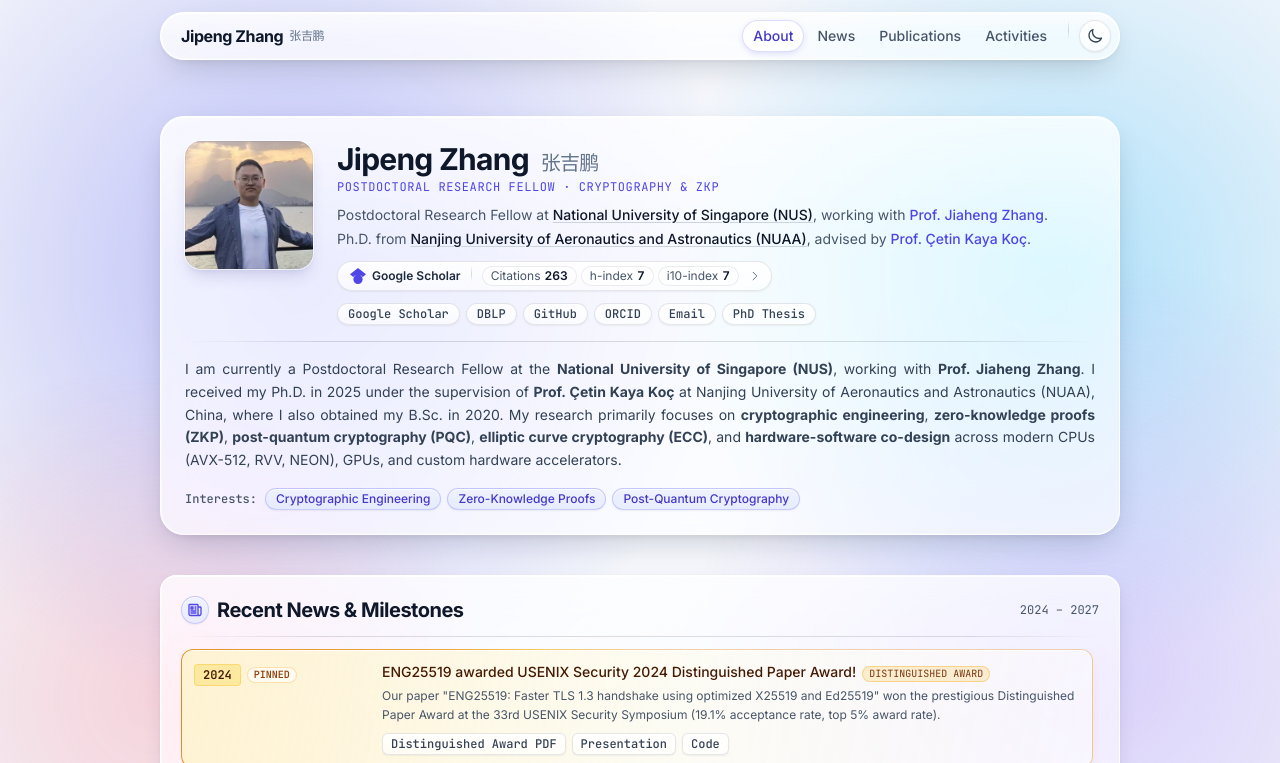
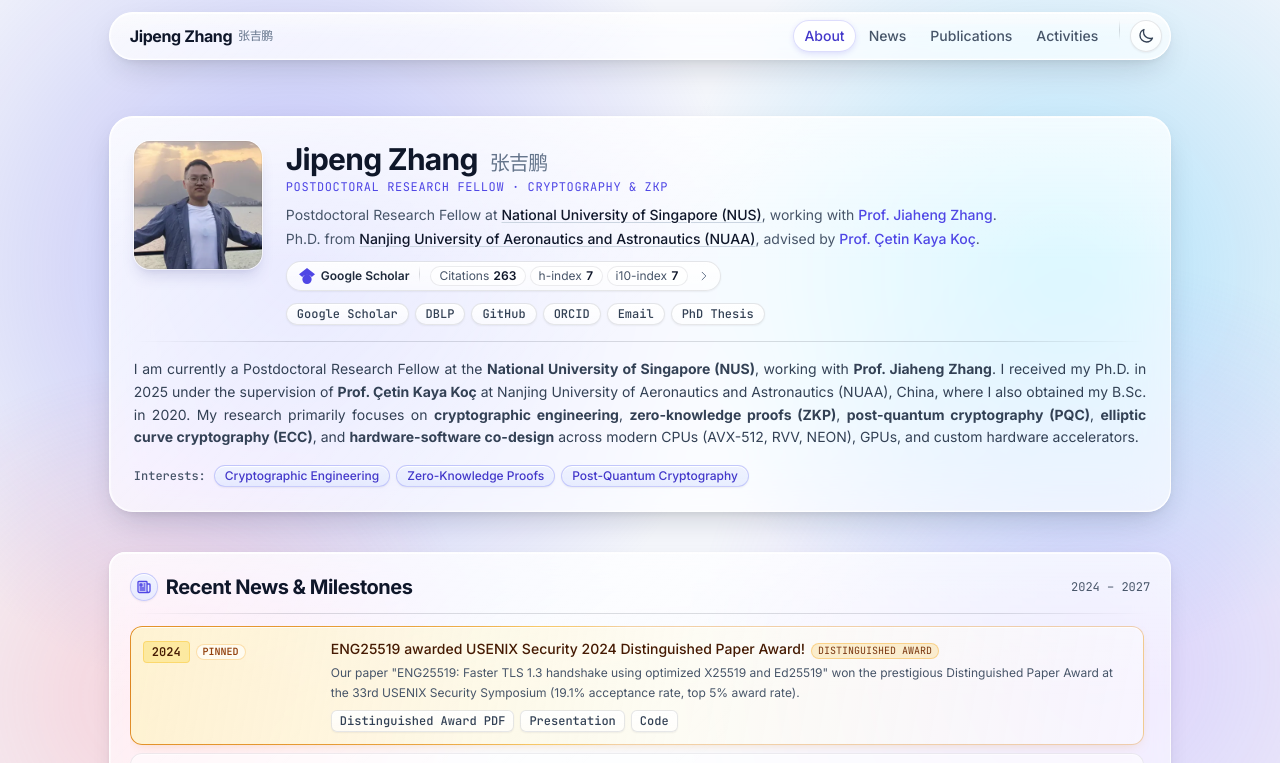
Before and after one commit to Ji-Peng/MyPage, an Astro site: page / in a window 1280 px wide. Shown: the top 763 px of the page. Built offline with nearby package versions, Linux system fonts and the light colour scheme; Astro itself is replaced by a stand-in of ours.

Commit message:
feat(layout): make the page column fluid
Replace the fixed max-w-5xl (1024px) with max-w-page,
clamp(64rem, 88vw, 96rem), shared by nav, main and footer.

```diff
--- a/src/layouts/Layout.astro
+++ b/src/layouts/Layout.astro
@@ -164,7 +164,7 @@ const canonicalURL = new URL(Astro.url.pathname, Astro.site || 'https://ji-peng.
     </svg>
 
     <!-- Floating glass capsule navigation -->
-    <header class="site-nav sticky top-0 z-50 max-w-5xl mx-auto px-2.5 sm:px-6 lg:px-8 pt-2 sm:pt-3">
+    <header class="site-nav sticky top-0 z-50 max-w-page mx-auto px-2.5 sm:px-6 lg:px-8 pt-2 sm:pt-3">
       <div class="glass-strong glass-refract h-12 pl-3.5 pr-1.5 sm:pl-5 sm:pr-2 rounded-full flex items-center justify-between gap-2 sm:gap-4">
         <!-- Site Title / Home Link -->
         <a
@@ -239,12 +239,12 @@ const canonicalURL = new URL(Astro.url.pathname, Astro.site || 'https://ji-peng.
     </header>
 
     <!-- Main Content Container -->
-    <main class="max-w-4xl sm:max-w-5xl mx-auto px-4 sm:px-6 lg:px-8 py-6 sm:py-10 space-y-10">
+    <main class="max-w-page mx-auto px-4 sm:px-6 lg:px-8 py-6 sm:py-10 space-y-10">
       <slot />
     </main>
 
     <!-- Minimalist Academic Footer (glass) -->
-    <footer class="max-w-4xl sm:max-w-5xl mx-auto px-4 sm:px-6 lg:px-8 mt-16 pb-8 text-xs text-slate-600 dark:text-slate-400">
+    <footer class="max-w-page mx-auto px-4 sm:px-6 lg:px-8 mt-16 pb-8 text-xs text-slate-600 dark:text-slate-400">
       <div class="glass rounded-2xl px-4 sm:px-5 py-3.5 flex flex-col sm:flex-row items-center justify-between gap-2 sm:gap-3 text-center sm:text-left">
         <p>
           &copy; {new Date().getFullYear()} Jipeng Zhang (张吉鹏). All rights reserved.
--- a/tailwind.config.mjs
+++ b/tailwind.config.mjs
@@ -17,6 +17,10 @@ export default {
       boxShadow: {
         '2xs': '0 1px 0 0 rgb(0 0 0 / 0.05)',
         xs: '0 1px 2px 0 rgb(0 0 0 / 0.05)',
+      },
+      maxWidth: {
+        // Fluid page column: grows with the window, capped for line length.
+        page: 'clamp(64rem, 88vw, 96rem)',
       },
       scale: {
         102: '1.02',
```
